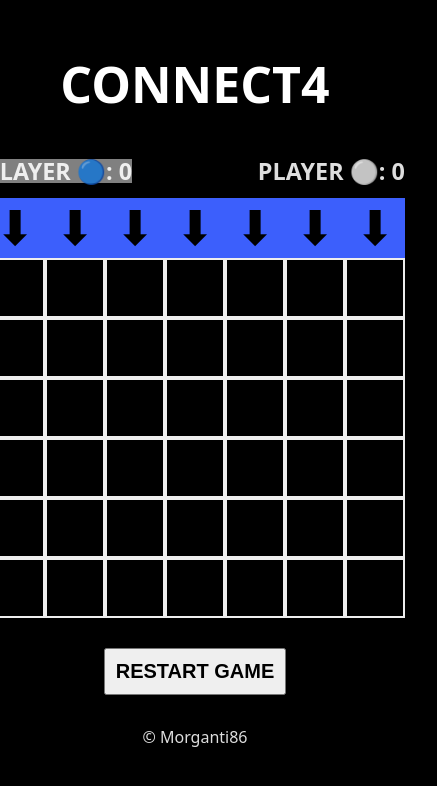
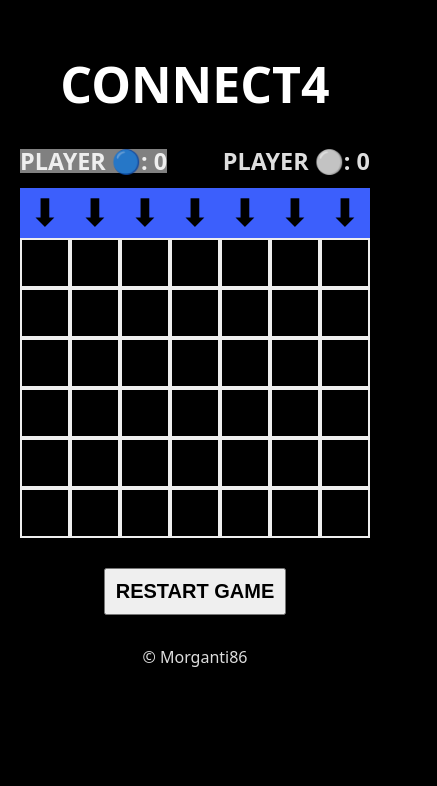
Before and after one commit to Morganti86/Connect4, a React (Vite) app: page / in a window 390 px wide. Shown: the top 786 px of the page, 437 px wide, since content can reach past the window. Built offline with nearby package versions, Linux system fonts and the light colour scheme.

Commit message:
Config updates

```diff
--- a/package.json
+++ b/package.json
@@ -7,7 +7,8 @@
     "dev": "vite",
     "build": "vite build",
     "lint": "eslint src --ext js,jsx --report-unused-disable-directives --max-warnings 0",
-    "preview": "vite preview"
+    "preview": "vite preview",
+    "deploy": "gh-pages -d dist"
   },
   "dependencies": {
     "react": "^18.2.0",
--- a/src/index.css
+++ b/src/index.css
@@ -132,5 +132,18 @@ body {
 .winner .win {
   margin: 0 auto;
   border: 1px solid #eee;
+}
 
+@media (max-width: 400px) {
+  .square {
+    width: 50px;
+    height: 50px;
+    font-size: 38px;
+  }
+
+  .introBall {
+    width: 50px;
+    height: 50px;
+    font-size: 38px;
+  }
 }
```
Also changed, not shown: vite.config.js (+4 -3 lines).
